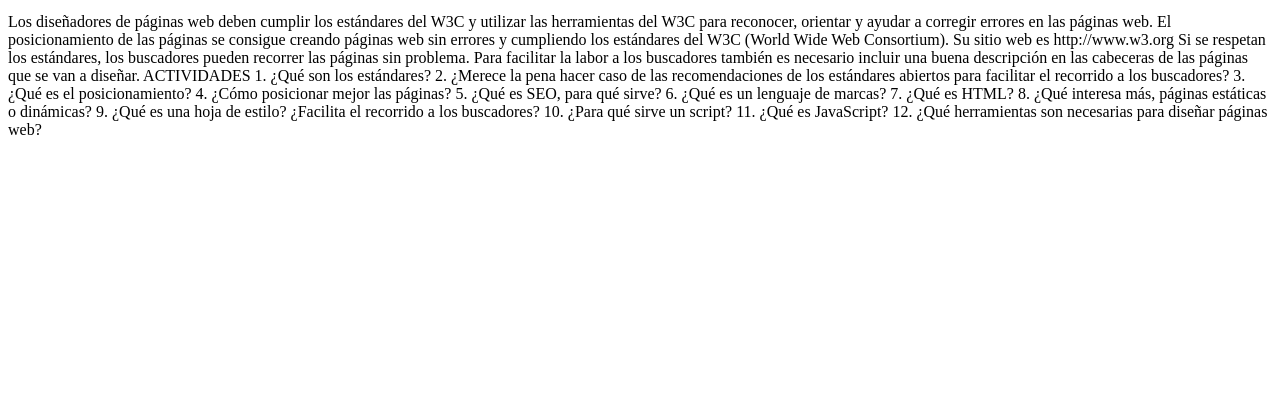
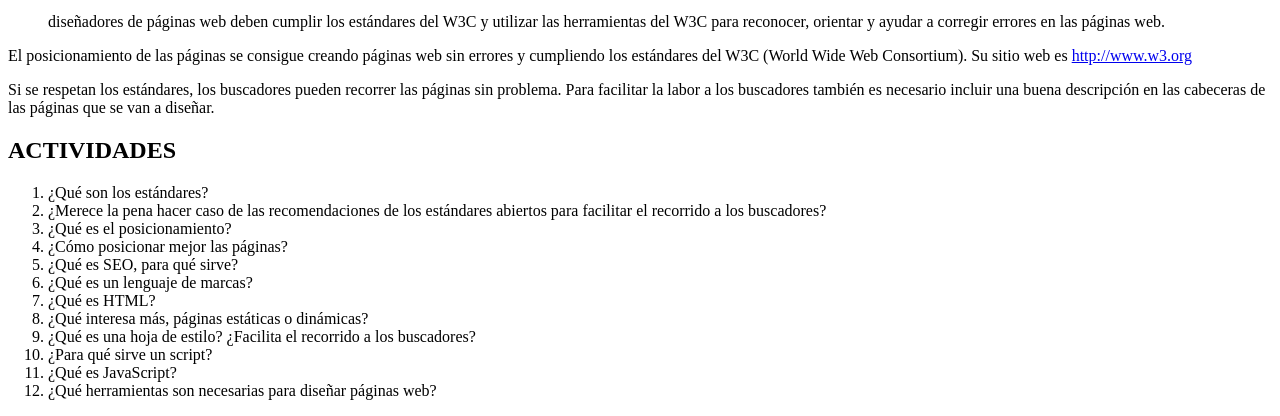
Before and after one commit to anaijg/Apuntes, a plain HTML site: page src/index.html in a window 1280 px wide. Shown: the part 436-852 px from the top of the page. Before the commit the page ends 800 px from the top, so only its background shows below. Drawn offline with Linux system fonts and the light colour scheme.

Commit message:
Índex completado sin css

```diff
--- a/src/index.html
+++ b/src/index.html
@@ -17,29 +17,30 @@
 <li>Lenguajes de script de navegador</li>
 <li>Hojas de estilo</li>
     </ul>
-Los diseñadores de páginas web deben cumplir los estándares del W3C y
+<blockquote> diseñadores de páginas web deben cumplir los estándares del W3C y
 utilizar las herramientas del W3C para reconocer, orientar y ayudar a
-corregir errores en las páginas web.
+corregir errores en las páginas web.</blockquote>
 
-El posicionamiento de las páginas se consigue creando páginas web sin errores y
+<p>El posicionamiento de las páginas se consigue creando páginas web sin errores y
 cumpliendo los estándares del W3C (World Wide Web Consortium). Su sitio web es
-http://www.w3.org
-Si se respetan los estándares, los buscadores pueden recorrer las páginas sin problema.
+<a href="http://www.w3.org" alt="w3.org">http://www.w3.org</a></p>
+<p>Si se respetan los estándares, los buscadores pueden recorrer las páginas sin problema.
 Para facilitar la labor a los buscadores también es necesario incluir una buena
-descripción en las cabeceras de las páginas que se van a diseñar.
-ACTIVIDADES
-1. ¿Qué son los estándares?
-2. ¿Merece la pena hacer caso de las recomendaciones de los estándares abiertos para facilitar
-el recorrido a los buscadores?
-3. ¿Qué es el posicionamiento?
-4. ¿Cómo posicionar mejor las páginas?
-5. ¿Qué es SEO, para qué sirve?
-6. ¿Qué es un lenguaje de marcas?
-7. ¿Qué es HTML?
-8. ¿Qué interesa más, páginas estáticas o dinámicas?
-9. ¿Qué es una hoja de estilo? ¿Facilita el recorrido a los buscadores?
-10. ¿Para qué sirve un script?
-11. ¿Qué es JavaScript?
-12. ¿Qué herramientas son necesarias para diseñar páginas web?
+descripción en las cabeceras de las páginas que se van a diseñar.</p>
+<h2>ACTIVIDADES</h2>
+<ol>
+    <li>¿Qué son los estándares?</li>
+    <li>¿Merece la pena hacer caso de las recomendaciones de los estándares abiertos para facilitar     el recorrido a los buscadores?</li>
+    <li>¿Qué es el posicionamiento?</li>
+    <li>¿Cómo posicionar mejor las páginas?</li>
+    <li>¿Qué es SEO, para qué sirve?</li>
+    <li>¿Qué es un lenguaje de marcas?</li>
+    <li>¿Qué es HTML?</li>
+    <li>¿Qué interesa más, páginas estáticas o dinámicas?</li>
+    <li>¿Qué es una hoja de estilo? ¿Facilita el recorrido a los buscadores?</li>
+    <li>¿Para qué sirve un script?</li>
+    <li>¿Qué es JavaScript?</li>
+    <li>¿Qué herramientas son necesarias para diseñar páginas web?</li>
+ </ol>
 </body>
 </html>
```
